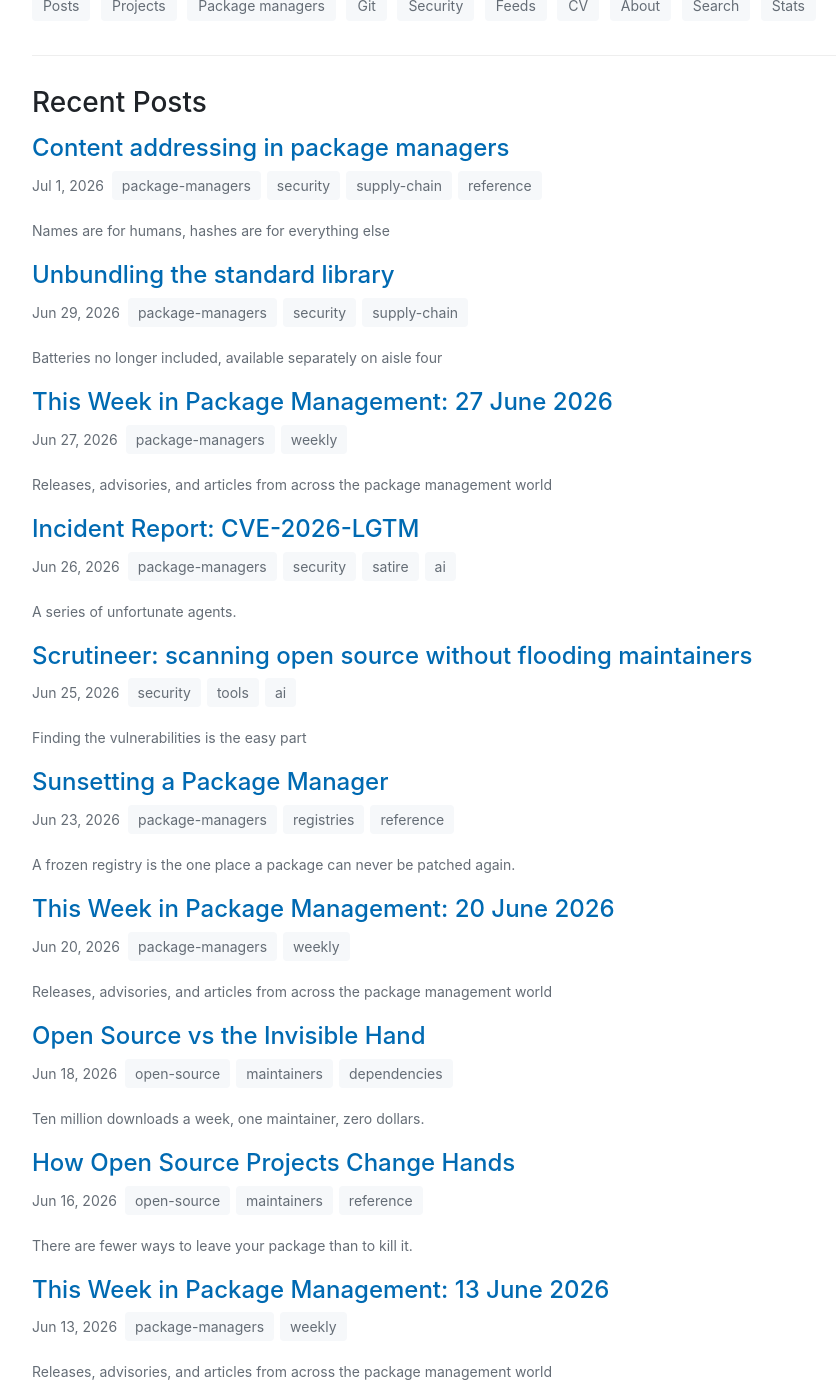
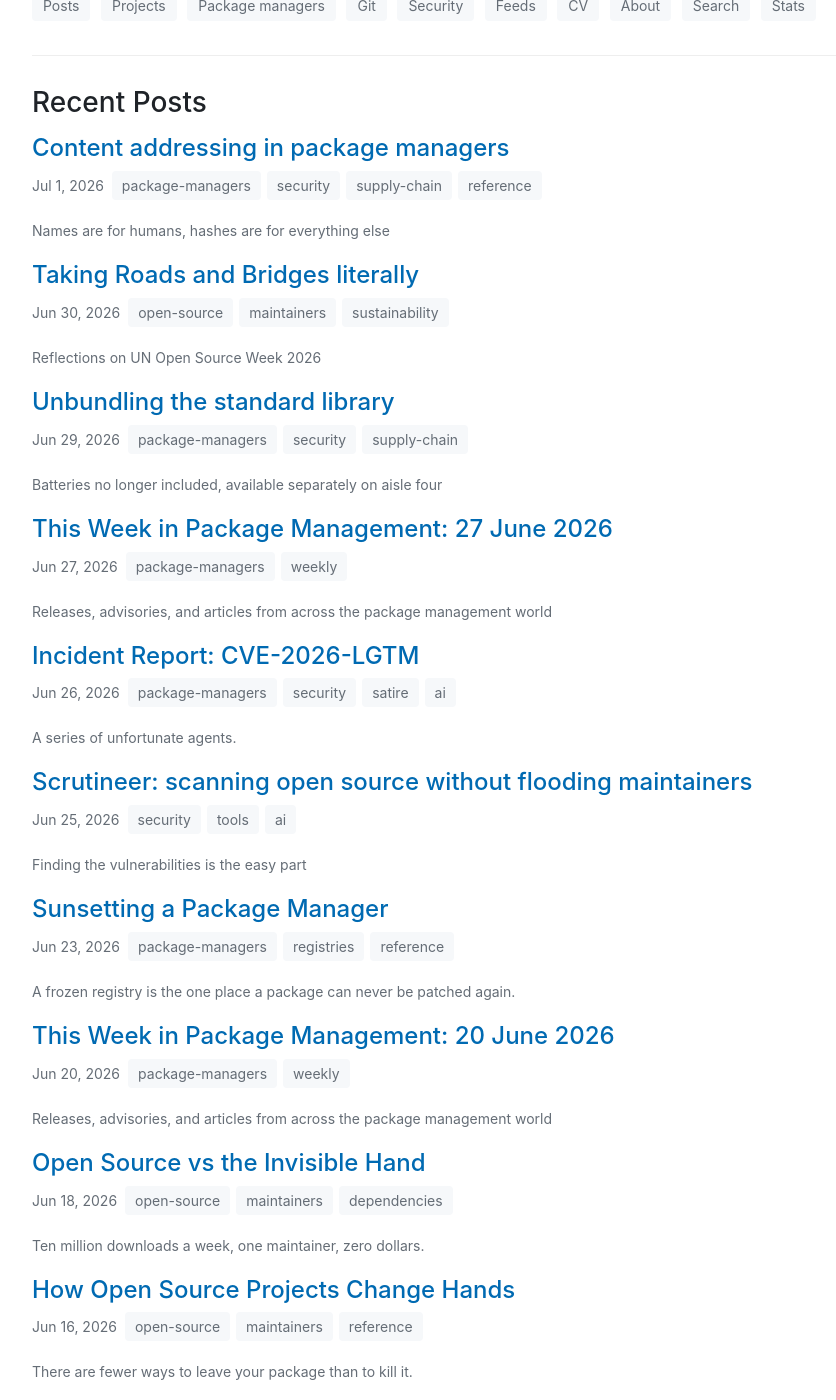
Before and after one commit to andrew/nesbitt.io, a Jekyll site: the page built from index.md, in a window 1280 px wide and 1400 px high, scrolled down 363 px. Shown: the whole window, without its empty margins (173-1009 px from the left). Built offline with Jekyll 4.4.1, drawn with Linux system fonts in a browser that asks for light colours; comment, search, counter and statistics services are not loaded; some of the changed lines change nothing that is shown.

Commit message:
Add new post: "Taking Roads and Bridges literally"

```diff
--- a/_data/stats.json
+++ b/_data/stats.json
@@ -1,9 +1,9 @@
 {
-  "generated_at": "2026-06-29T09:38:04Z",
-  "total_posts": 171,
-  "total_words": 238746,
-  "reading_minutes": 1194,
-  "average_words": 1396,
+  "generated_at": "2026-06-30T10:40:14Z",
+  "total_posts": 173,
+  "total_words": 242155,
+  "reading_minutes": 1211,
+  "average_words": 1400,
   "longest_post": {
     "title": "Skills Registry Threat Models",
     "url": "/2026/06/03/skills-registry-threat-models.html",
@@ -20,16 +20,16 @@
     "date": "2017-02-24"
   },
   "last_post": {
-    "title": "This Week in Package Management: 27 June 2026",
-    "url": "/2026/06/27/this-week-in-package-management.html",
-    "date": "2026-06-27"
+    "title": "Taking Roads and Bridges literally",
+    "url": "/2026/06/30/taking-roads-and-bridges-literally.html",
+    "date": "2026-06-30"
   },
   "years_active": 9.3,
   "posts_per_month": 1.5,
   "posts_by_year": [
     {
       "year": 2026,
-      "count": 131
+      "count": 133
     },
     {
       "year": 2025,
@@ -55,7 +55,7 @@
   "posts_by_month": [
     {
       "month": "2026-06",
-      "count": 17
+      "count": 19
     },
     {
       "month": "2026-05",
@@ -108,8 +108,8 @@
   ],
   "posts_by_day_of_week": {
     "sunday": 18,
-    "monday": 25,
-    "tuesday": 24,
+    "monday": 26,
+    "tuesday": 25,
     "wednesday": 22,
     "thursday": 30,
     "friday": 28,
@@ -118,15 +118,15 @@
   "tags": [
     {
       "name": "package-managers",
-      "count": 117
+      "count": 118
     },
     {
       "name": "security",
-      "count": 41
+      "count": 42
     },
     {
       "name": "open-source",
-      "count": 32
+      "count": 33
     },
     {
       "name": "reference",
@@ -142,7 +142,7 @@
     },
     {
       "name": "supply-chain",
-      "count": 18
+      "count": 19
     },
     {
       "name": "git",
@@ -173,11 +173,11 @@
       "count": 9
     },
     {
-      "name": "git-pkgs",
-      "count": 7
+      "name": "maintainers",
+      "count": 8
     },
     {
-      "name": "maintainers",
+      "name": "git-pkgs",
       "count": 7
     },
     {
@@ -197,20 +197,16 @@
       "count": 6
     },
     {
-      "name": "go",
+      "name": "ruby",
       "count": 5
     },
     {
-      "name": "ruby",
+      "name": "go",
       "count": 5
     },
     {
       "name": "research",
       "count": 4
-    },
-    {
-      "name": "javascript",
-      "count": 3
     },
     {
       "name": "metrics",
@@ -221,11 +217,15 @@
       "count": 3
     },
     {
-      "name": "rust",
+      "name": "homebrew",
       "count": 3
     },
     {
-      "name": "homebrew",
+      "name": "javascript",
+      "count": 3
+    },
+    {
+      "name": "rust",
       "count": 3
     },
     {
@@ -237,6 +237,10 @@
       "count": 2
     },
     {
+      "name": "python",
+      "count": 2
+    },
+    {
       "name": "conferences",
       "count": 2
     },
@@ -245,11 +249,11 @@
       "count": 2
     },
     {
-      "name": "python",
+      "name": "versioning",
       "count": 2
     },
     {
-      "name": "versioning",
+      "name": "sustainability",
       "count": 2
     },
     {
@@ -269,7 +273,11 @@
       "count": 2
     },
     {
-      "name": "fediverse",
+      "name": "benchmarks",
+      "count": 1
+    },
+    {
+      "name": "oci",
       "count": 1
     },
     {
@@ -277,11 +285,7 @@
       "count": 1
     },
     {
-      "name": "oci",
-      "count": 1
-    },
-    {
-      "name": "consulting",
+      "name": "fediverse",
       "count": 1
     },
     {
@@ -313,11 +317,19 @@
       "count": 1
     },
     {
+      "name": "consulting",
+      "count": 1
+    },
+    {
       "name": "debian",
       "count": 1
     },
     {
       "name": "crates.io",
+      "count": 1
+    },
+    {
+      "name": "software heritage",
       "count": 1
     },
     {
@@ -337,6 +349,10 @@
       "count": 1
     },
     {
+      "name": "apisix",
+      "count": 1
+    },
+    {
       "name": "challenge",
       "count": 1
     },
@@ -345,27 +361,11 @@
       "count": 1
     },
     {
-      "name": "christmas",
-      "count": 1
-    },
-    {
       "name": "software development",
       "count": 1
     },
     {
-      "name": "apisix",
-      "count": 1
-    },
-    {
-      "name": "software heritage",
-      "count": 1
-    },
-    {
-      "name": "benchmarks",
-      "count": 1
-    },
-    {
-      "name": "sustainability",
+      "name": "christmas",
       "count": 1
     }
   ],
--- /dev/null
+++ b/_posts/2026-06-30-taking-roads-and-bridges-literally.md
@@ -0,0 +1,68 @@
+---
+layout: post
+title: "Taking Roads and Bridges literally"
+date: 2026-06-30 10:00 +0000
+description: "Reflections on UN Open Source Week 2026"
+tags:
+  - open-source
+  - maintainers
+  - sustainability
+---
+
+I spent last week at [UN Open Source Week](https://www.unopensource.org), where officials from a dozen governments stood up in turn and described open source as critical infrastructure. That framing has been the standard one since Nadia Eghbal's [*Roads and Bridges*](https://www.fordfoundation.org/work/learning/research-reports/roads-and-bridges-the-unseen-labor-behind-our-digital-infrastructure/) report for the Ford Foundation in 2016, and after ten years it has finally reached the audience it describes. Sitting in a UN conference room full of people whose job is public infrastructure, I started wondering what it would mean to stop treating the title as a metaphor and look at how bridges are actually maintained.
+
+*Roads and Bridges* was pitched at the audience that was listening in 2016, technology companies and philanthropic foundations, neither of which maintains bridges: they drive over them for free, pay for them through tax, and leave the upkeep to the state. Spelling out the National Bridge Inspection Standards and the Highway Trust Fund to that room would have meant describing a government programme to a non-government audience, so the report stopped at the analogy and asked the people present to help.
+
+The decade since produced GitHub Sponsors, Open Collective, corporate OSPO budgets, and foundation grants: voluntary contributions from users of the infrastructure. The civil-engineering equivalent is [Adopt-a-Highway](https://en.wikipedia.org/wiki/Adopt-a-Highway), where a local business pays to pick litter from a stretch of road and gets its name on a sign. Adopt-a-Highway is a real programme that does some good, and no state relies on it to keep a bridge from falling into a river.
+
+## The National Bridge Inspection Standards
+
+In the United States, every public-road bridge with a span longer than twenty feet is maintained under a federal regime that has been running since 1971, set up after the [Silver Bridge collapse](https://en.wikipedia.org/wiki/Silver_Bridge) killed 46 people in 1967. The [National Bridge Inspection Standards](https://www.fhwa.dot.gov/bridge/nbis2022.cfm) are codified at [23 CFR 650 Subpart C](https://www.ecfr.gov/current/title-23/chapter-I/subchapter-G/part-650/subpart-C) and they specify, among other things:
+
+- **Mandatory inspection.** Every bridge is inspected on a fixed cycle by a [certified inspector](https://www.fhwa.dot.gov/bridge/nbis/index.cfm), regardless of who owns it or whether the owner consents: 24 months is the default routine interval, with shorter cycles for higher-risk structures and longer risk-based intervals where the data supports it.
+- **Component condition ratings.** Each inspection produces a 0–9 rating for the deck, the superstructure, and the substructure. "Poor condition," and the older ["structurally deficient"](https://highways.dot.gov/highway-history/structurally-deficient-bridge-meaning-term) label it replaced in 2018, are defined terms tied to those numbers rather than a judgement call.
+- **Load posting.** A bridge that has degraded below its design load is legally [derated](https://www.fhwa.dot.gov/bridge/loadrating/): a sign goes up restricting the weight of vehicles that may cross, so the bridge stays open at reduced capacity instead of being either ignored or closed.
+- **An inventory of record.** Every bridge has a structure number in the [National Bridge Inventory](https://www.fhwa.dot.gov/bridge/nbi.cfm), with an owner of record, and the whole dataset is [public and queryable](https://infobridge.fhwa.dot.gov/).
+- **Formula funding.** Federal fuel tax flows into the [Highway Trust Fund](https://www.fhwa.dot.gov/highwaytrustfund/) and is allocated to states by formula. The money is recurring and predictable, not at the discretion of whoever happens to be feeling generous this quarter.
+- **Post-incident investigation.** After a major collapse the NTSB produces a formal accident report with findings of probable cause and recommendations: [I-35W in Minneapolis](https://www.ntsb.gov/investigations/AccidentReports/Reports/HAR0803.pdf), [Fern Hollow in Pittsburgh](https://www.ntsb.gov/investigations/Pages/HWY22MH003.aspx).
+
+Recognising a structure as a public bridge switches all of that on automatically: the inventory entry, the inspection cycle, the condition ratings, the funding line, the closure authority. For an open source project, the same recognition currently switches on a speech.
+
+The government action that has followed regulates the *consumers* of open source rather than the infrastructure. The EU [Cyber Resilience Act](https://eur-lex.europa.eu/eli/reg/2024/2847/oj), US [Executive Order 14028](https://www.federalregister.gov/documents/2021/05/17/2021-10460/improving-the-nations-cybersecurity), and the various SBOM mandates put obligations on companies that ship products containing open source, which in bridge terms is requiring haulage firms to certify which bridges their trucks crossed while not employing any bridge inspectors.
+
+## Ownership
+
+Critical open source projects generally have identifiable owners (named maintainers, a foundation, a company), and the [single-maintainer statistic](https://opensourcesecurity.io/2025/08-oss-one-person/) is alarming because the number is one rather than because it is unknown. What they lack is a *state* owner of record, but the bridge regime does not require one. The [Ambassador Bridge](https://en.wikipedia.org/wiki/Ambassador_Bridge) between Detroit and Windsor carries around a quarter of road-borne US–Canada merchandise trade, is owned by a [private company](https://www.ambassadorbridge.com/), and is still subject to federal inspection because the regime attaches to the function the structure performs, not to who holds the title. We know exactly who owns it, and we have left them to it.
+
+## Null results
+
+The part of NBIS with the least open source equivalent is the most boring: an inspection that finds nothing wrong is filed with exactly the same formality as one that finds a crack in a girder. The inspector records a 9 for the deck and a 9 for the superstructure, dates and signs it, and it goes into the National Bridge Inventory next to all the others, with date of last inspection a queryable field in its own right.
+
+In open source, a review that finds nothing wrong is almost never published, because the only outputs with anywhere to go are findings: issues, pull requests, CVEs. The absence of a CVE against a project cannot distinguish "someone competent checked this and it was fine" from "nobody has looked." Bug bounties, CVE credit, advisory acknowledgements, and conference talks all pay out on findings, and time spent confirming that a library is sound earns nothing and leaves no trace, which makes a clean review [economically irrational](/2026/06/18/open-source-vs-the-invisible-hand.html) to perform. A bridge inspector is paid the same for a 9 as for a 3, and that flat rate is what makes routine inspection a job rather than a hobby.
+
+A certified inspector's "found sound" is a legal record because the state has defined who counts as an inspector and what an inspection consists of, whereas a drive-by GitHub comment saying "I looked at this and it seems fine" is correctly discounted to zero because there is no way to know who looked, how hard, or at what. Without a definition of what an inspection is and who is qualified to perform one, a clean report has no weight, so nobody bothers to write one.
+
+## Procurement
+
+Germany's [Sovereign Tech Agency](https://www.sovereign.tech/) is the clearest example I know of a government treating open source as infrastructure it has some responsibility for, and the telling detail is the legal form. It was set up in 2022 as the Sovereign Tech *Fund* and [renamed](https://www.sovereign.tech/news/sovereign-tech-agency) in 2024 to the Sovereign Tech *Agency*, a shift from a thing that disburses money to a thing that does work, and it pays maintainers under [service contracts](https://www.sovereign.tech/programs/applications#what-format-does-the-investment-take) rather than grants, because German public-spending law makes it difficult for the government to give money away without defined consideration in return.
+
+That constraint is usually described as a bureaucratic obstacle, but it is doing the same job here that it does in civil engineering, where state departments of transportation [procure](https://www.fhwa.dot.gov/bridge/nbis/docs/contractingoutbridgeinspection.pdf) inspection and repair from contractors under agreements specifying scope, deliverables, schedule, and acceptance criteria. A contract casts the maintainer as a professional the state is buying from because it needs the work done, which is a more accurate and more dignified relationship than the grantee-and-benefactor one that most open source funding has settled into.
+
+The procuring agency writes its own scope of work (which project, which components, what methodology, what gets published and by when), so a review delivered against that scope to a public agency carries weight because of who commissioned it and what they specified, not because of any certification the reviewer holds. Engineering standards have generally propagated this way, from large public buyers writing down what they will pay for and contractors converging on whatever wins the work, which also avoids the argument about who has the authority to set norms for open source: a scope of work claims no authority over the ecosystem, only over the purchase order.
+
+## Scope of work
+
+A maintenance contract for an open source project has an obvious scope, and most of it is work maintainers already do unpaid:
+
+- Test coverage
+- Documentation
+- Performance benchmarks
+- Security review
+- Compatibility matrices against supported language and platform versions
+- Dependency updates
+
+Every item on that list produces an artifact whether or not it turns up a problem, since coverage is a percentage regardless, a compatibility matrix has a value in every cell, and a security review conducted on a given date against a stated methodology is a record even when the finding count is zero. Those artifacts map onto component condition ratings, a dated profile across several dimensions instead of a [single health score](/2026/05/09/the-mismeasure-of-open-source.html), each of which can be re-measured on a cycle. A profile can also carry the equivalent of a load posting, where the report records that the project is sound within stated limits ("maintained for LTS platforms only," "not hardened against untrusted input") without having to choose between a clean bill and a warning label, which is a state open source currently has no way to express. Aggregate the reports across enough contracts and the result is an inventory with a structure number, an owner of record, a date of last inspection, and a condition by component.
+
+Documentation goes stale, dependencies become outdated, and CI matrices stop matching the platforms people use, on a shorter cycle than concrete weathers because the environment a library runs in is other software that is also changing. The right instrument is a maintenance contract on a term, not a one-off grant or a bounty, and "we funded that project in 2024" should sound as odd as "we inspected that bridge in 2024." The boundary of that contract is condition assessment and upkeep rather than feature development, so the state is buying "keep it standing and report its condition," which answers in advance the worry that government money would put government hands on a project's roadmap.
+
+The institution the *Roads and Bridges* metaphor pointed at already exists, with fifty years of regulation, case law, and procurement practice behind it, and none of it was built by asking trucking companies to sponsor their favourite overpass.
```
